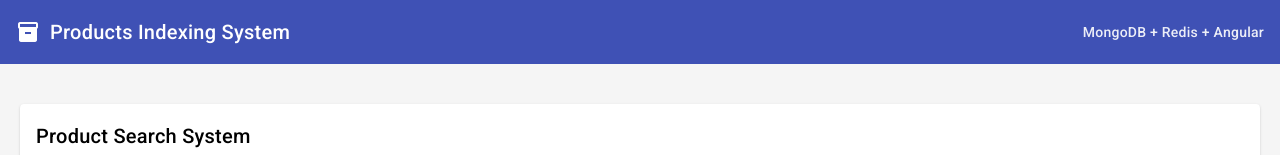
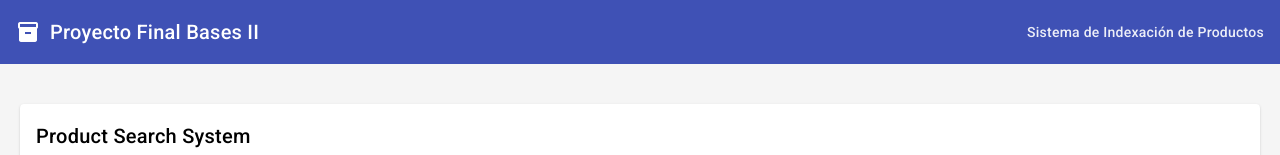
Before and after one commit to DiegoMaldonado19/pf-bases-II-frontend, an Angular app: page / in a window 1280 px wide. Shown: the top 155 px of the page. Built offline with nearby package versions, Linux system fonts and the light colour scheme.

Commit message:
Fix: improving names

```diff
--- a/src/app/app.component.ts
+++ b/src/app/app.component.ts
@@ -14,9 +14,9 @@ import { MatIconModule } from '@angular/material/icon';
   template: `
     <mat-toolbar color="primary">
       <mat-icon>inventory_2</mat-icon>
-      <span class="toolbar-title">Products Indexing System</span>
+      <span class="toolbar-title">Proyecto Final Bases II</span>
       <span class="spacer"></span>
-      <span class="subtitle">MongoDB + Redis + Angular</span>
+      <span class="subtitle">Sistema de Indexación de Productos</span>
     </mat-toolbar>
     <main>
       <router-outlet></router-outlet>
--- a/src/app/app.ts
+++ b/src/app/app.ts
@@ -8,5 +8,5 @@ import { RouterOutlet } from '@angular/router';
   styleUrl: './app.css'
 })
 export class App {
-  protected readonly title = signal('pf-bases-II-frontend');
+  protected readonly title = signal('Sistema de Indexación de Productos');
 }
```
